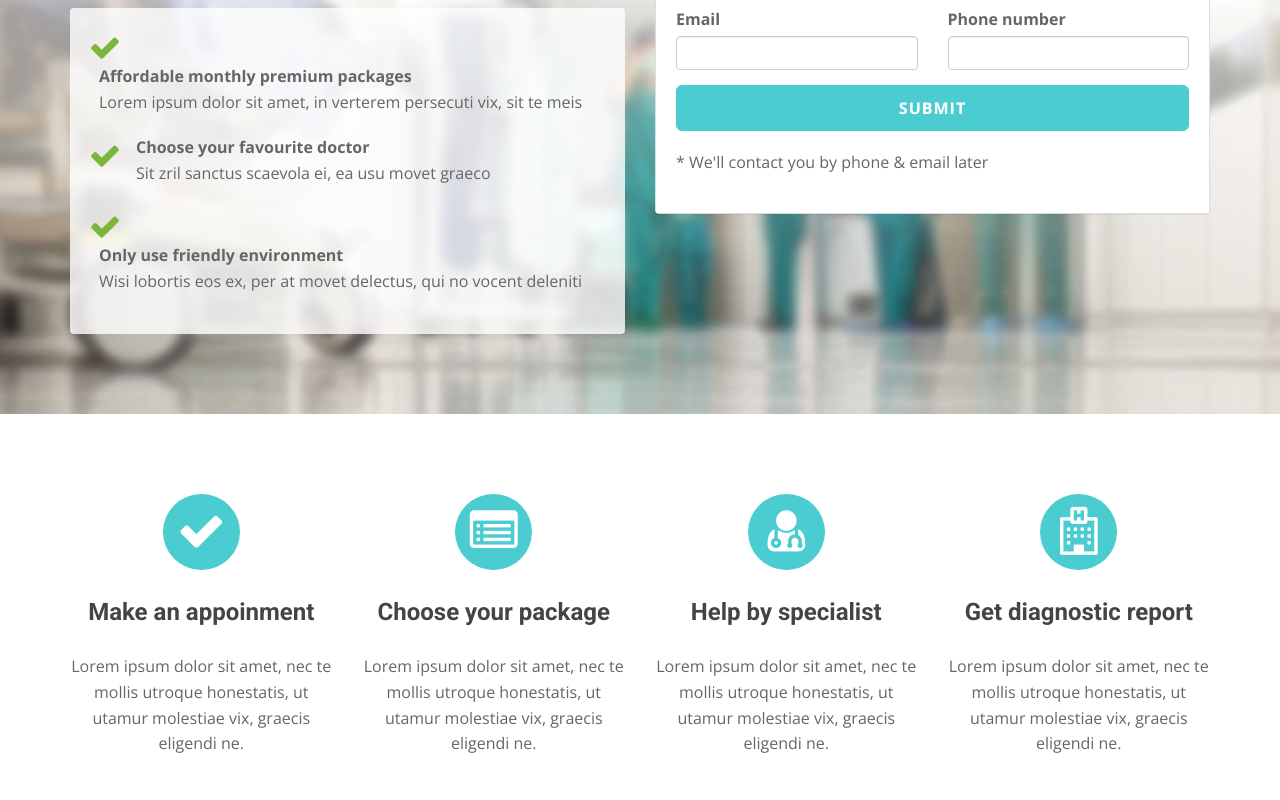
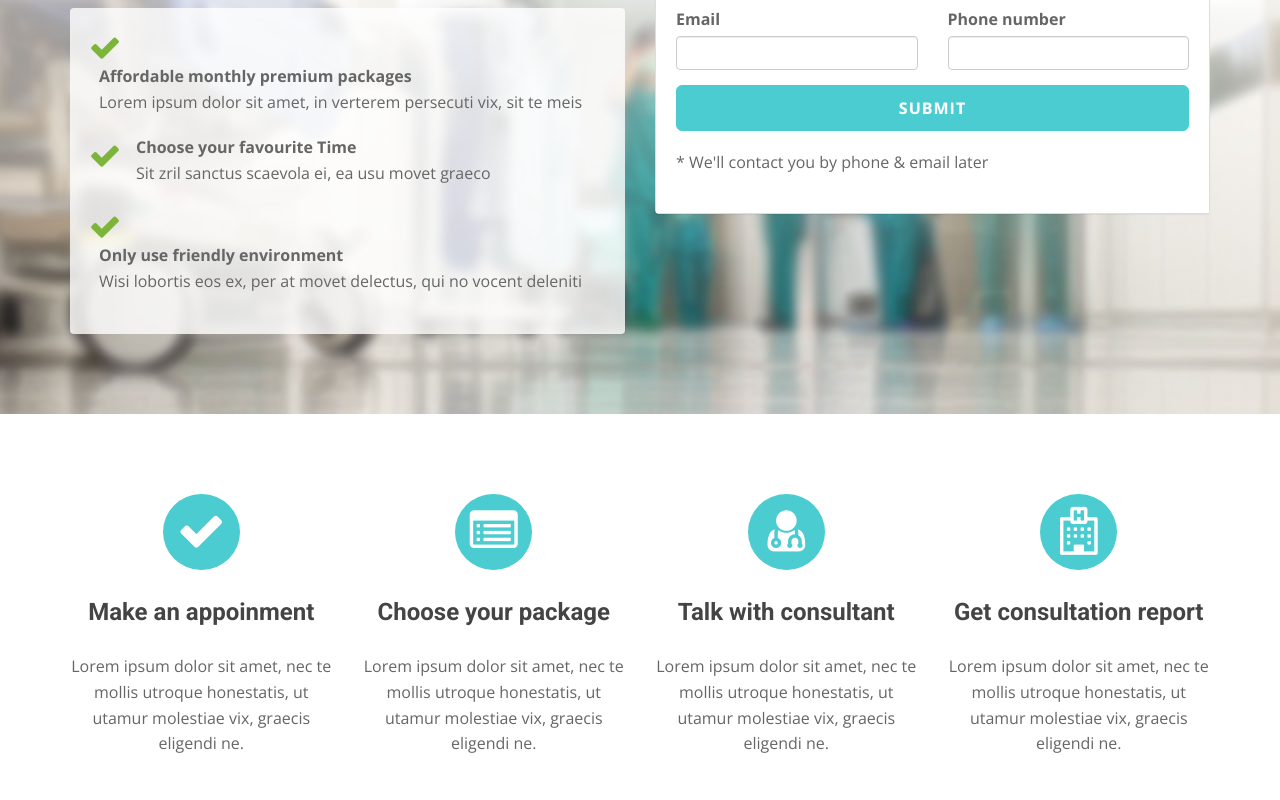
Before and after one commit to Kali-Abebe/Doctor, a plain HTML site: page index.html in a window 1280 px wide. Shown: the part 360-1160 px from the top of the page. Drawn offline with nearby package versions, Linux system fonts and the light colour scheme; files whose address does not match are found by name.

Commit message:
some pic changes

```diff
--- a/index.html
+++ b/index.html
@@ -98,7 +98,7 @@
 
 						<ul class="lead-list">
 							<li><span class="fa fa-check fa-2x icon-success"></span> <span class="list"><strong>Affordable monthly premium packages</strong><br />Lorem ipsum dolor sit amet, in verterem persecuti vix, sit te meis</span></li>
-							<li><span class="fa fa-check fa-2x icon-success"></span> <span class="list"><strong>Choose your favourite doctor</strong><br />Sit zril sanctus scaevola ei, ea usu movet graeco</span></li>
+							<li><span class="fa fa-check fa-2x icon-success"></span> <span class="list"><strong>Choose your favourite Time</strong><br />Sit zril sanctus scaevola ei, ea usu movet graeco</span></li>
 							<li><span class="fa fa-check fa-2x icon-success"></span> <span class="list"><strong>Only use friendly environment</strong><br />Wisi lobortis eos ex, per at movet delectus, qui no vocent deleniti</span></li>
 						</ul>
 
@@ -198,7 +198,7 @@
 					<div class="wow fadeInUp" data-wow-delay="0.2s">
 						<div class="box text-center">
 							<i class="fa fa-user-md fa-3x circled bg-skin"></i>
-							<h4 class="h-bold">Help by specialist</h4>
+							<h4 class="h-bold">Talk with consultant</h4>
 							<p>
 							Lorem ipsum dolor sit amet, nec te mollis utroque honestatis, ut utamur molestiae vix, graecis eligendi ne.
 							</p>
@@ -210,7 +210,7 @@
 						<div class="box text-center">
 
 							<i class="fa fa-hospital-o fa-3x circled bg-skin"></i>
-							<h4 class="h-bold">Get diagnostic report</h4>
+							<h4 class="h-bold">Get consultation report</h4>
 							<p>
 							Lorem ipsum dolor sit amet, nec te mollis utroque honestatis, ut utamur molestiae vix, graecis eligendi ne.
 							</p>
@@ -428,7 +428,7 @@
                     <li class="cbp-item Consultant">
                         <a href="doctors/member4.html" class="cbp-caption cbp-singlePage">
                             <div class="cbp-caption-defaultWrap">
-                                <img src="img\Bedilu.png" alt="" width="100%">
+                                <img src="img\admPic.png" alt="" width="100%">
                             </div>
                             <div class="cbp-caption-activeWrap">
                                 <div class="cbp-l-caption-alignCenter">
```
Also changed, not shown: img/admPic.png (added).
